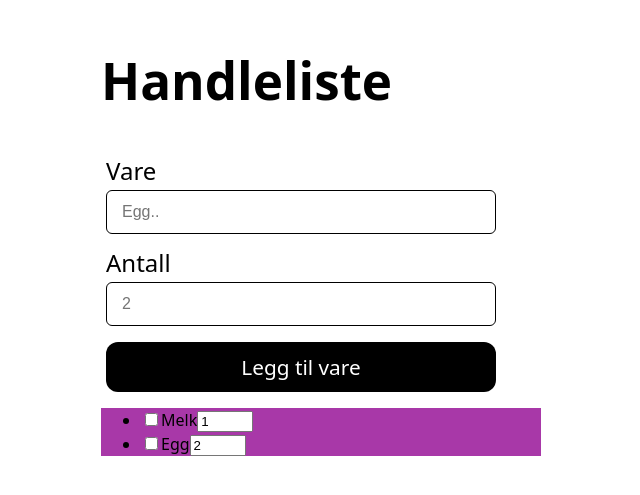
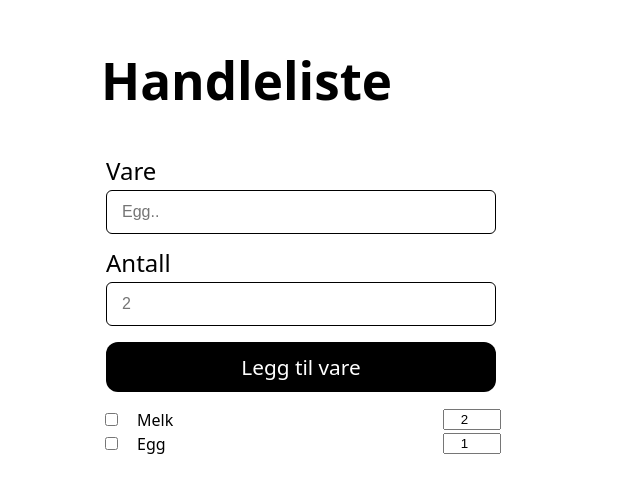
Before and after one commit to SZiinem/arbeidskrav2_React, a React (Vite) app in the folder Arbeidskrav2_UIN/: page / in a window 1280 px wide. Shown: the part 155-650 px from the top of the page, without its empty margins (339-979 px from the left). Built offline with nearby package versions, Linux system fonts and the light colour scheme.

Commit message:
fikset lista, css og error

```diff
--- a/Arbeidskrav2_UIN/src/App.jsx
+++ b/Arbeidskrav2_UIN/src/App.jsx
@@ -1,4 +1,4 @@
-import { useState } from 'react'
+import { use, useState } from 'react'
 import './App.css'
 import './style/layout.scss'
 import './style/form.scss'
@@ -23,13 +23,14 @@ function App() {
     }
   ]
 
-  const [count, setCount] = useState(0)
+  const [shoppingList, setShoppingList] = useState(shoppingItems)
+  const [product, setProduct] = useState({title: "", quantity: ""})
 
   return (
     <main>
       <h1>Handleliste</h1>
-      <AddForm />
-      <ShoppingList />
+      <AddForm product={product} setProduct={setProduct} setShoppingList={setShoppingList}/>
+      <ShoppingList shoppingItems={shoppingList} setShoppingList={setShoppingList}/>
     </main>
   )
 }
--- a/Arbeidskrav2_UIN/src/components/AddForm.jsx
+++ b/Arbeidskrav2_UIN/src/components/AddForm.jsx
@@ -1,16 +1,52 @@
 //Dette er boksen på toppen der du skriver inn ting.
 //Hva som skal ligge her: Input-feltene for "Vare" og "Antall", og knappen "Legg til vare".
+import { useState } from 'react';
 
-export default function AddForm(){
+export default function AddForm({product, setProduct, setShoppingList}){
 
+    const [error, setError] = useState("");
 
+    const handleChange = (e)=>{
+        const {name, value} = e.target
+
+        setProduct((prev) => ({...prev, [name]:value}))
+        setError("")
+    }
+
+    const handleClick = (e) =>{
+        e.preventDefault()
+
+        //sjekker om begge mangler
+        if (!product.title && !product.quantity){
+            setError("Du må fylle ut både varenavn og antall!")
+            return;
+        }
+        //sjekker om bare varenavn mangler
+        else if (!product.title){
+            setError("Du må fylle ut varenavn!")
+            return;
+        }
+        //sjekker om bare antall mangler
+        else if (!product.quantity){
+            setError("Du må fylle ut antall!")
+            return;
+        }
+
+        const uniqueId = crypto.randomUUID()
+        setShoppingList((prev) => ([...prev, {id: uniqueId, ...product}]))
+        console.log(product)
+        //setProduct({title: "", quantity: 1}); //nulstiller staten
+    }
 
     return(
-        <form className="addform">
+        <form className="addform" onSubmit={handleClick}>
+            {
+                error ? (<p className="error-message">{error}</p>) : (null)
+            }
             <label htmlFor="producttitle">Vare</label>
-            <input name="title" type="text" id="producttitle" placeholder="Egg.."></input>
+            <input name="title" type="text" id="producttitle" placeholder="Egg.." onChange={handleChange}></input>
             <label htmlFor="productquantity">Antall</label>
-            <input name="quantity" type="number" id="productquantity" min="1" max="99" placeholder="2"></input>
+            <input name="quantity" type="number" id="productquantity" min="1" max="99" placeholder="2" onChange={handleChange}></input>
             <button>Legg til vare</button>
         </form>
     )
--- a/Arbeidskrav2_UIN/src/components/ShoppingItem.jsx
+++ b/Arbeidskrav2_UIN/src/components/ShoppingItem.jsx
@@ -2,7 +2,7 @@
 
 //Hva som ligger her: Navnet på varen, en checkbox og tallet for antall.
 
-export default function ShoppingItem({name, quantity}){
+export default function ShoppingItem({title, quantity}){
 
 
     return(
@@ -11,10 +11,10 @@ export default function ShoppingItem({name, quantity}){
             <input type="checkbox" id="kjopt" name="kjopt"></input>
 
             {/*Navnet på varen*/}
-            <span>{name}</span>
+            <span>{title}</span>
 
             {/*Antall varer*/}
-            <input type="number" value={quantity} min="1" max="99" onChange={() => {}}></input>
+            <input className="antall" type="number" value={quantity} min="1" max="99" onChange={() => {}}></input>
         </li>
     )
 }
--- a/Arbeidskrav2_UIN/src/components/ShoppingList.jsx
+++ b/Arbeidskrav2_UIN/src/components/ShoppingList.jsx
@@ -4,12 +4,11 @@
 
 import ShoppingItem from "./ShoppingItem"
 
-export default function ShoppingList(){
+export default function ShoppingList({shoppingItems}){
 
     return(
         <ul className="shopping-list">
-            <ShoppingItem name="Melk" quantity="1" />
-            <ShoppingItem name="Egg" quantity="2" />
+            {shoppingItems.map((item) => <ShoppingItem key={item.id} title={item.title} quantity={item.quantity} id={item.id}/>)}
         </ul>
     )
 }
--- a/Arbeidskrav2_UIN/src/style/form.scss
+++ b/Arbeidskrav2_UIN/src/style/form.scss
@@ -36,3 +36,9 @@
         margin-top: 15px;
     }
 }
+
+.error-message{
+    background-color: red;
+    color: #000;
+    border: 1px solid #000;
+}
--- a/Arbeidskrav2_UIN/src/style/list.scss
+++ b/Arbeidskrav2_UIN/src/style/list.scss
@@ -1,17 +1,25 @@
 //Her legger du stylingen for ShoppingList.jsx og ShoppingItem.jsx (ul, li, checkboxer).
 
-.shopping-list{
-    background-color: #a838a8;
-    display: flex;
-    justify-content: space-between;
-    flex-wrap: wrap;
+
+.shopping-list {
+    list-style: none; /* Fjerner kulepunkter */
+    padding: 0;
     width: 100%;
-    max-width: 300;
 }
 
-.shopping-item{
+.shopping-item {
+    display: flex;
+    align-items: center;
+    gap: 1rem;
     width: 100%;
-    ul{
-    text-decoration: none;
 }
+
+.shopping-item span{
+    flex-grow: 1;
+    text-align: left;
 }
+
+.antall{
+    width: 50px;
+    text-align: center;
+}
```
